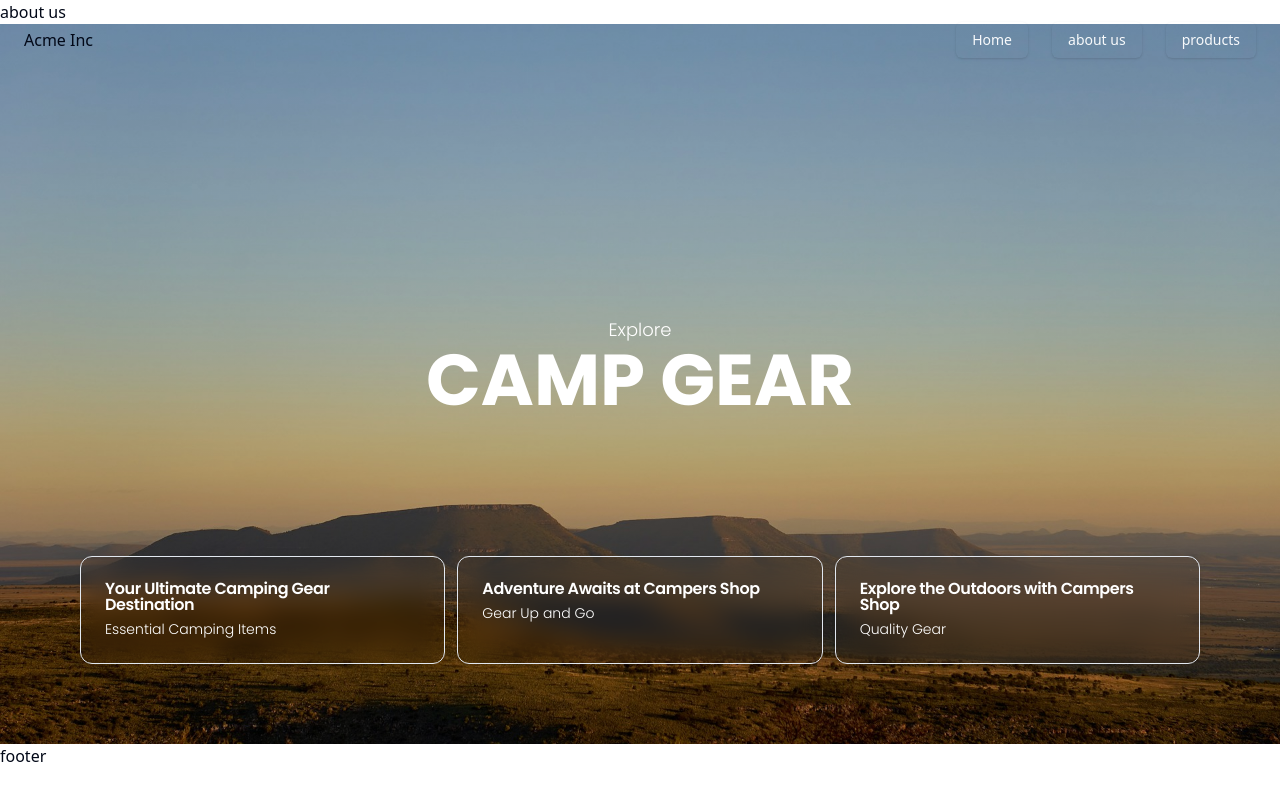
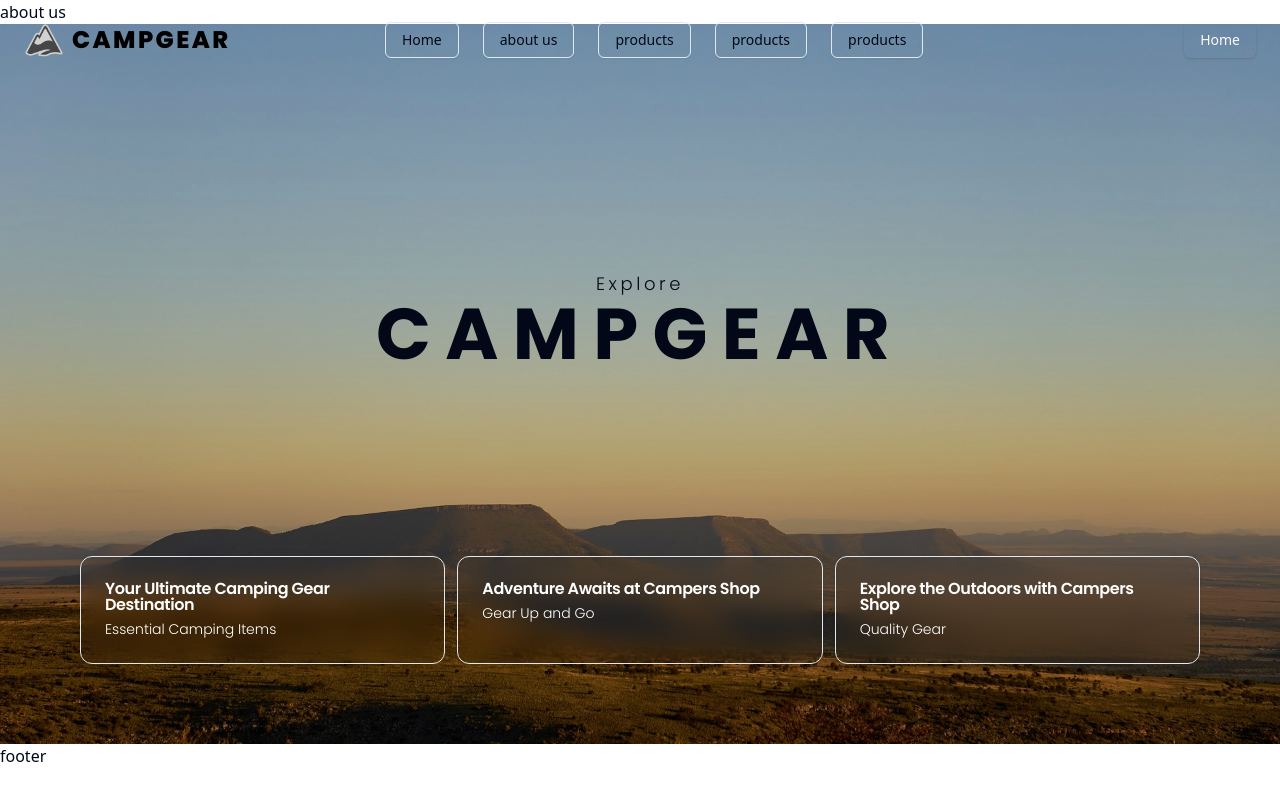
Before and after one commit to ashraf56/Camper-Shop-Frontend, a React (Vite) app: page /about in a window 1280 px wide. Built offline with nearby package versions, Linux system fonts and the light colour scheme.

Commit message:
navbar customized

```diff
--- a/src/page/Home page/Hero.tsx
+++ b/src/page/Home page/Hero.tsx
@@ -3,17 +3,17 @@ import Herocard from './Herocard';
 
 const Hero = () => {
     return (
-        <div className='w-full h-[90vh] flex flex-col relative items-center justify-center  ' style={{backgroundImage:`linear-gradient(rgba(0, 0, 0, 0.3),rgba(0, 0, 0, 0.3)),url(${imgs})`, backgroundSize:'cover', backgroundPosition:'bottom' }}>
-         <div className='mb-9'>
-            <p className='text-center text-lg font-light font-CustomFont text-white '> Explore </p>
-           <h1 className='text-white font-bold font-CustomFont uppercase text-7xl text-center '>Camp gear</h1>
-         </div>
+        <div className='w-full h-[90vh] flex flex-col relative items-center justify-center ' style={{ backgroundImage: `linear-gradient(rgba(0, 0, 0, 0.3),rgba(0, 0, 0, 0.3)),url(${imgs})`, backgroundSize: 'cover', backgroundPosition: 'bottom' , objectFit:'contain'}}>
+            <div className='mb-32'>
+                <p className='text-center text-lg font-light font-CustomFont tracking-[0.2em]'> Explore </p>
+                <h1 className='font-bold font-CustomFont uppercase text-7xl text-center tracking-[0.2em]'>Campgear</h1>
+            </div>
 
 
-<div className='absolute bottom-20'>
-<Herocard></Herocard>
+            <div className='absolute bottom-20'>
+                <Herocard></Herocard>
 
-</div>
+            </div>
 
 
         </div>
--- a/src/page/Navbar.tsx
+++ b/src/page/Navbar.tsx
@@ -1,29 +1,44 @@
 
  import { Button } from "@/components/ui/button"
 import { Link } from "react-router-dom"
+import logo from "@/assets/mountain.png"
 
 export default function Component() {
   return (
     <header className="flex h-20 w-full shrink-0 items-center px-4 md:px-6 absolute z-20">
             <Link to={'/'} className="mr-6 hidden lg:flex">
-
-       <span className="">Acme Inc</span>
+      <div className="flex items-center justify-center gap-2">
+      <div><img src={logo} width={40} height={40}/></div>
+      <p className="text-black font-CustomFont font-extrabold uppercase text-2xl tracking-widest">CampGear</p>
+      </div>
 
       </Link>
-      <nav className="ml-auto hidden lg:flex gap-6">
-        <Button size={"default"} className="bg-transparent">
+      <nav className="m-auto hidden lg:flex gap-6">
+        <Button variant={'outline'} size={"default"} color="black" className="bg-transparent">
         <Link to={'/'}
         >
           Home
         </Link>
         </Button>
-        <Button size={"default"} className="bg-transparent">
+        <Button variant={'outline'} size={"default"} className="bg-transparent">
         <Link to={'/about'}
         >
           about us
         </Link>
         </Button>
-        <Button size={"default"} className="bg-transparent">
+        <Button variant={'outline'} size={"default"} className="bg-transparent">
+        <Link to={'/products'}
+        >
+          products
+        </Link>
+        </Button>
+        <Button  variant={'outline'} size={"default"} className="bg-transparent">
+        <Link to={'/products'}
+        >
+          products
+        </Link>
+        </Button>
+        <Button variant={'outline'} size={"default"} className="bg-transparent">
         <Link to={'/products'}
         >
           products
@@ -32,6 +47,17 @@ export default function Component() {
 
 
       </nav>
+      <nav className="ml-auto hidden lg:flex gap-6">
+        <Button size={"default"} color="black" className="bg-transparent">
+        <Link to={'/'}
+        >
+          Home
+        </Link>
+        </Button>
+
+
+      </nav>
+
     </header>
   )
 }
```
Also changed, not shown: src/assets/mountain.png (added).
